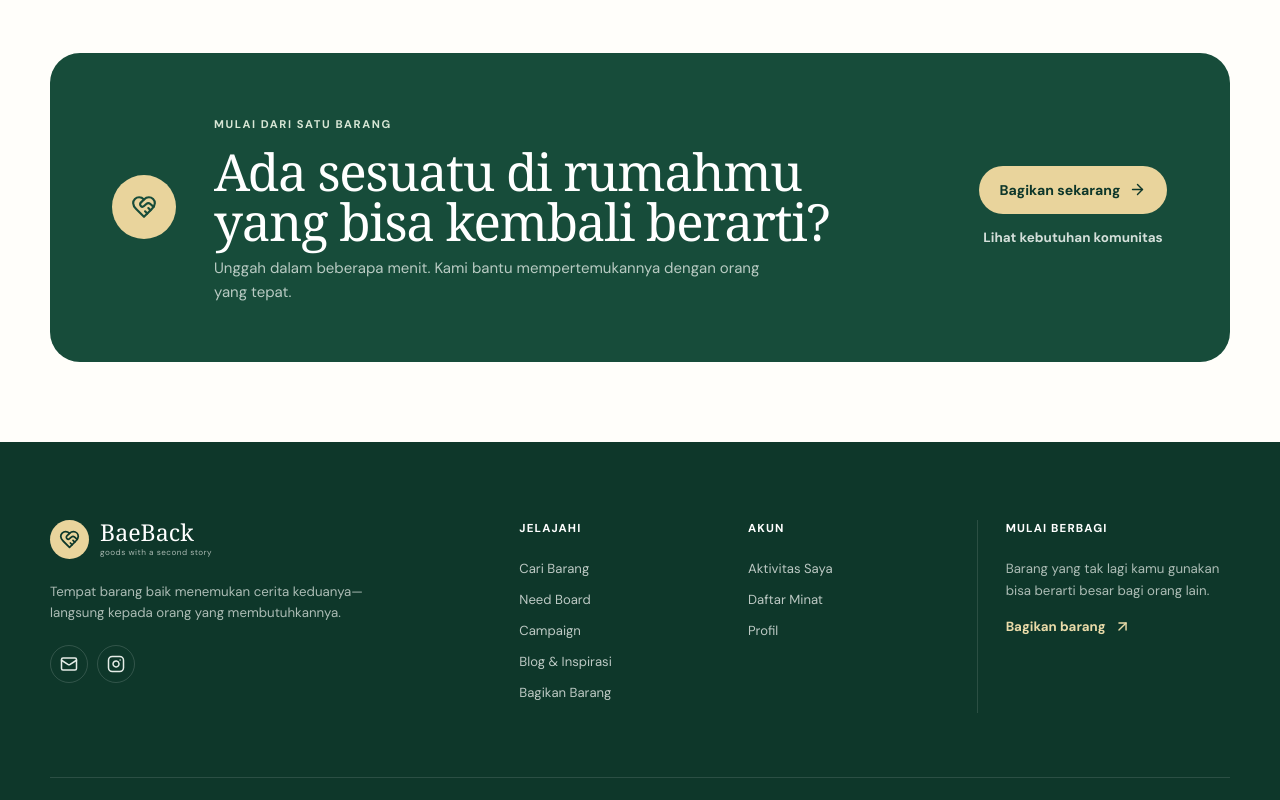
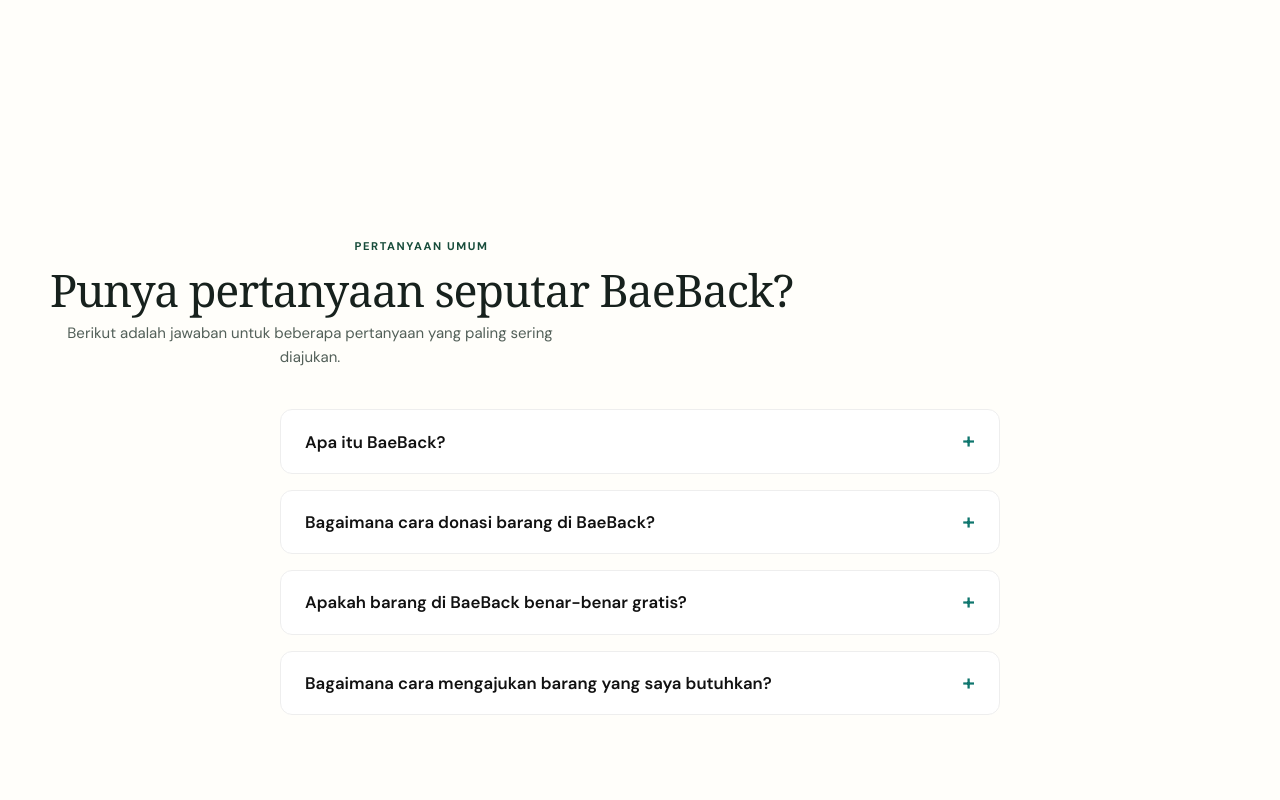
Before and after one commit to baebackid-ux/baeback, a React (Vite) app: page / in a window 1280 px wide. Shown: the part 3800-4600 px from the top of the page. Built offline with nearby package versions, Linux system fonts and the light colour scheme; no server answers; the database is empty; a web font is replaced by a local one.

Commit message:
feat: add visible FAQ accordion section at the bottom of the home page

```diff
--- a/src/pages/HomePage.jsx
+++ b/src/pages/HomePage.jsx
@@ -29,6 +29,30 @@
   const [items, setItems] = useState(isSupabaseConfigured ? [] : fallbackItems);
   const [needs, setNeeds] = useState(isSupabaseConfigured ? [] : fallbackNeeds);
   const [impact, setImpact] = useState(isSupabaseConfigured ? [] : fallbackImpact);
+  const [activeFaq, setActiveFaq] = useState(null);
+
+  const faqs = [
+    {
+      question: 'Apa itu BaeBack?',
+      answer: 'BaeBack adalah platform charity marketplace berbasis web yang memungkinkan masyarakat Indonesia untuk saling berbagi barang layak pakai secara gratis (Rp 0). Tidak diperbolehkan ada transaksi komersial di platform kami.'
+    },
+    {
+      question: 'Bagaimana cara donasi barang di BaeBack?',
+      answer: 'Anda cukup membuat akun, masuk ke dashboard, klik "Donasikan", unggah foto barang layak pakai, isi deskripsi, dan tentukan metode pengambilan (diambil langsung oleh penerima atau dikirim melalui kurir).'
+    },
+    {
+      question: 'Apakah barang di BaeBack benar-benar gratis?',
+      answer: 'Ya, semua barang yang terdaftar di BaeBack berharga Rp 0. Tidak ada biaya keanggotaan, potongan, atau biaya admin. Biaya kurir/pengiriman disepakati langsung secara transparan oleh pemberi dan penerima.'
+    },
+    {
+      question: 'Bagaimana cara mengajukan barang yang saya butuhkan?',
+      answer: 'Cari barang yang Anda butuhkan di katalog. Klik tombol "Ajukan ambil barang", isi alasan mengapa Anda membutuhkan barang tersebut beserta rencana waktu pengambilannya. Pemberi barang akan meninjau dan memilih pengaju yang paling sesuai.'
+    }
+  ];
+
+  const toggleFaq = (index) => {
+    setActiveFaq(activeFaq === index ? null : index);
+  };
 
   useEffect(() => {
     if (!isSupabaseConfigured) return;
@@ -144,6 +168,76 @@
         ]} />
       </section>
 
+      <section className="container section faq-section" style={{ margin: '80px auto' }}>
+        <div className="section-heading" style={{ textAlign: 'center', marginBottom: '40px' }}>
+          <div>
+            <span className="eyebrow">Pertanyaan Umum</span>
+            <h2>Punya pertanyaan seputar BaeBack?</h2>
+            <p>Berikut adalah jawaban untuk beberapa pertanyaan yang paling sering diajukan.</p>
+          </div>
+        </div>
+        <div className="faq-list" style={{ maxWidth: '720px', margin: '0 auto', display: 'flex', flexDirection: 'column', gap: '16px' }}>
+          {faqs.map((faq, index) => {
+            const isOpen = activeFaq === index;
+            return (
+              <div
+                key={index}
+                style={{
+                  border: '1px solid var(--border-color, #eee)',
+                  borderRadius: '12px',
+                  backgroundColor: isOpen ? 'var(--bg-light, #fafafa)' : '#fff',
+                  transition: 'all 0.2s ease',
+                  overflow: 'hidden'
+                }}
+              >
+                <button
+                  onClick={() => toggleFaq(index)}
+                  style={{
+                    width: '100%',
+                    padding: '20px 24px',
+                    display: 'flex',
+                    justifyContent: 'space-between',
+                    alignItems: 'center',
+                    background: 'none',
+                    border: 'none',
+                    cursor: 'pointer',
+                    textAlign: 'left',
+                    fontWeight: '600',
+                    fontSize: '1.05rem',
+                    color: 'var(--text-main, #111)',
+                    gap: '16px'
+                  }}
+                >
+                  <span>{faq.question}</span>
+                  <span style={{
+                    fontSize: '1.4rem',
+                    transform: isOpen ? 'rotate(45deg)' : 'none',
+                    transition: 'transform 0.2s ease',
+                    color: 'var(--color-primary, #0f766e)',
+                    lineHeight: '1'
+                  }}>
+                    +
+                  </span>
+                </button>
+                <div
+                  style={{
+                    maxHeight: isOpen ? '200px' : '0',
+                    opacity: isOpen ? '1' : '0',
+                    transition: 'all 0.3s ease',
+                    padding: isOpen ? '0 24px 20px 24px' : '0 24px',
+                    fontSize: '0.95rem',
+                    lineHeight: '1.6',
+                    color: 'var(--text-muted, #555)'
+                  }}
+                >
+                  <p style={{ margin: '0' }}>{faq.answer}</p>
+                </div>
+              </div>
+            );
+          })}
+        </div>
+      </section>
+
       <section className="container final-cta">
         <span className="final-cta-icon"><HeartHandshake size={26} /></span>
         <div><span className="eyebrow">Mulai dari satu barang</span><h2>Ada sesuatu di rumahmu<br />yang bisa kembali berarti?</h2><p>Unggah dalam beberapa menit. Kami bantu mempertemukannya dengan orang yang tepat.</p></div>
```
